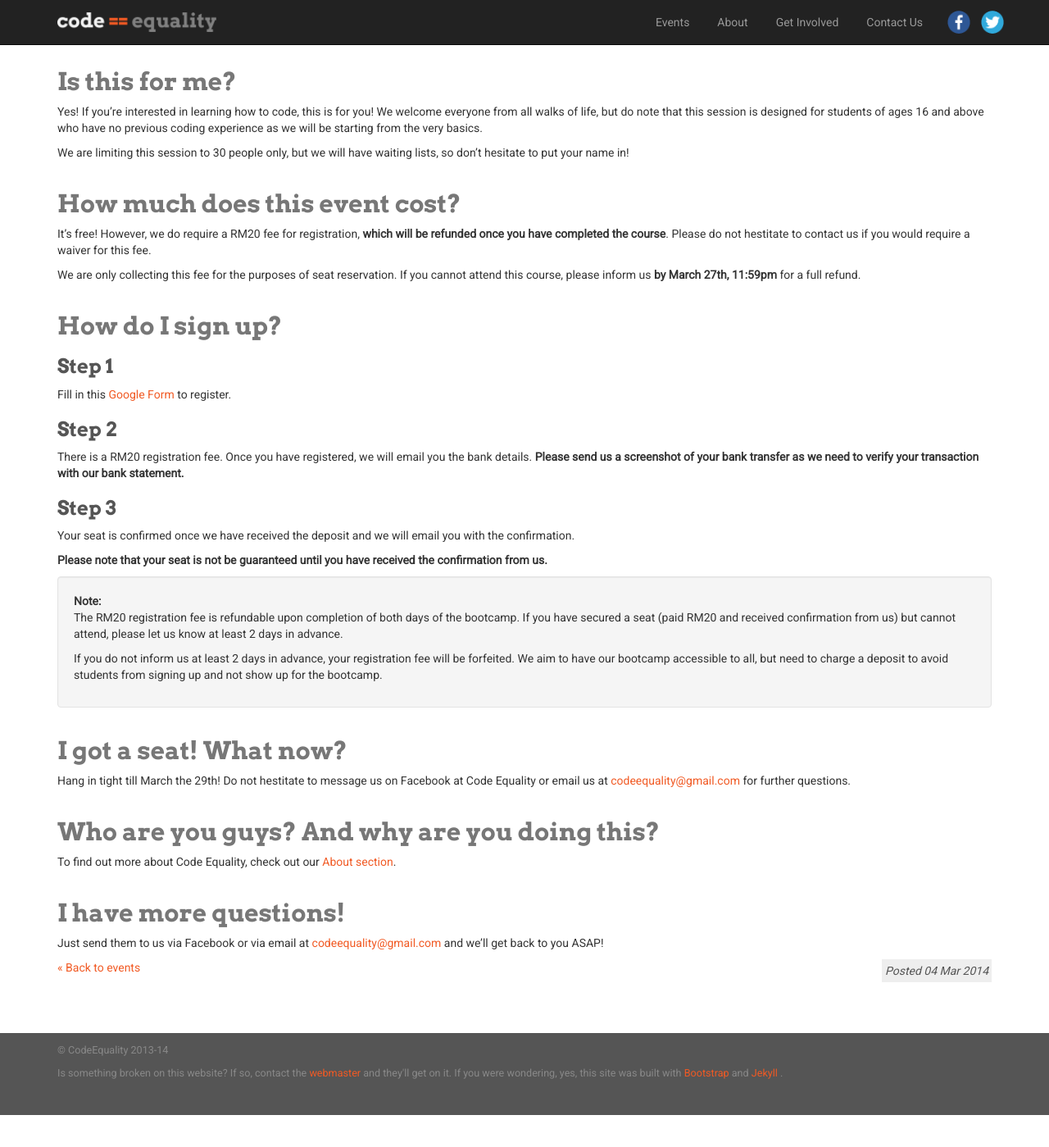
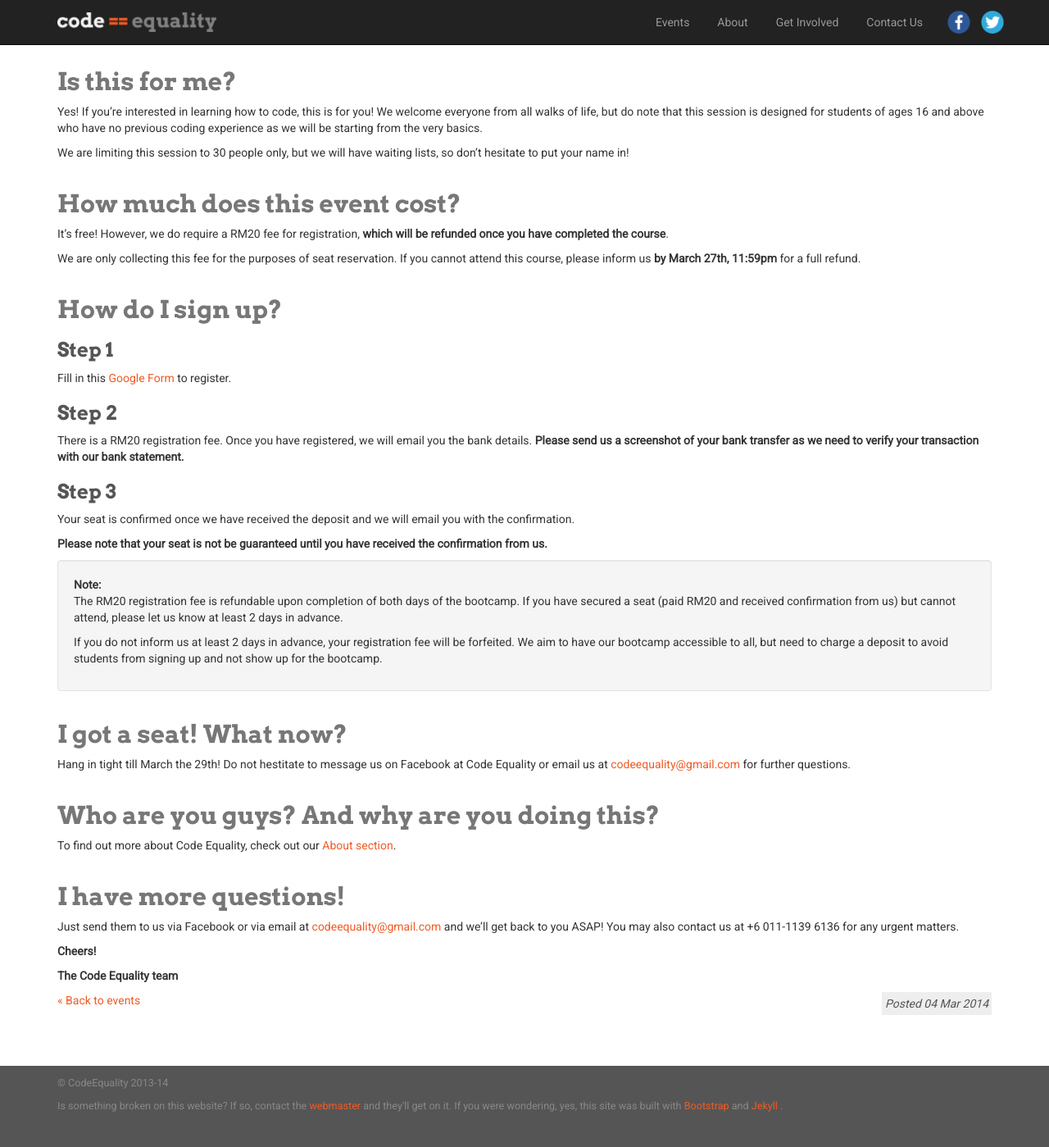
Before and after one commit to CodeEquality/codeequality.github.io, a Jekyll site: the page built from _posts/2014-03-04-introduction-to-coding-weekend-camp.md, in a window 1280 px wide and 1400 px high, scrolled down 517 px. Shown: the whole window at 82% size. Built offline with Jekyll 4.4.1, drawn with Linux system fonts in a browser that asks for light colours; nearby versions of some CDN libraries; before the commit the page ends 1877 px from its top, so only the background shows below that.

Commit message:
Minor content update

```diff
--- a/_posts/2014-03-04-introduction-to-coding-weekend-camp.md
+++ b/_posts/2014-03-04-introduction-to-coding-weekend-camp.md
@@ -26,7 +26,7 @@ Yes! If you're interested in learning how to code, this is for you! We welcome e
 We are limiting this session to 30 people only, but we will have waiting lists, so don't hesitate to put your name in!
 
 ##How much does this event cost?
-It's free! However, we do require a RM20 fee for registration, <strong>which will be refunded once you have completed the course</strong>. Please do not hestitate to contact us if you would require a waiver for this fee.
+It's free! However, we do require a RM20 fee for registration, <strong>which will be refunded once you have completed the course</strong>.
 
 We are only collecting this fee for the purposes of seat reservation. If you cannot attend this course, please inform us <strong>by March 27th, 11:59pm</strong> for a full refund.
 
@@ -60,4 +60,8 @@ Hang in tight till March the 29th! Do not hestitate to message us on Facebook at
 To find out more about Code Equality, check out our <a href="http://codeequality.org/index.html#about">About section</a>.
 
 ##I have more questions!
-Just send them to us via Facebook or via email at <a href="mailto:codeequality@gmail.com">codeequality@gmail.com</a> and we'll get back to you ASAP!
+Just send them to us via Facebook or via email at <a href="mailto:codeequality@gmail.com">codeequality@gmail.com</a> and we'll get back to you ASAP! You may also contact us at +6 011-1139 6136 for any urgent matters.
+
+__Cheers!__
+
+__The Code Equality team__
```
Also changed, not shown: 1 other file.
